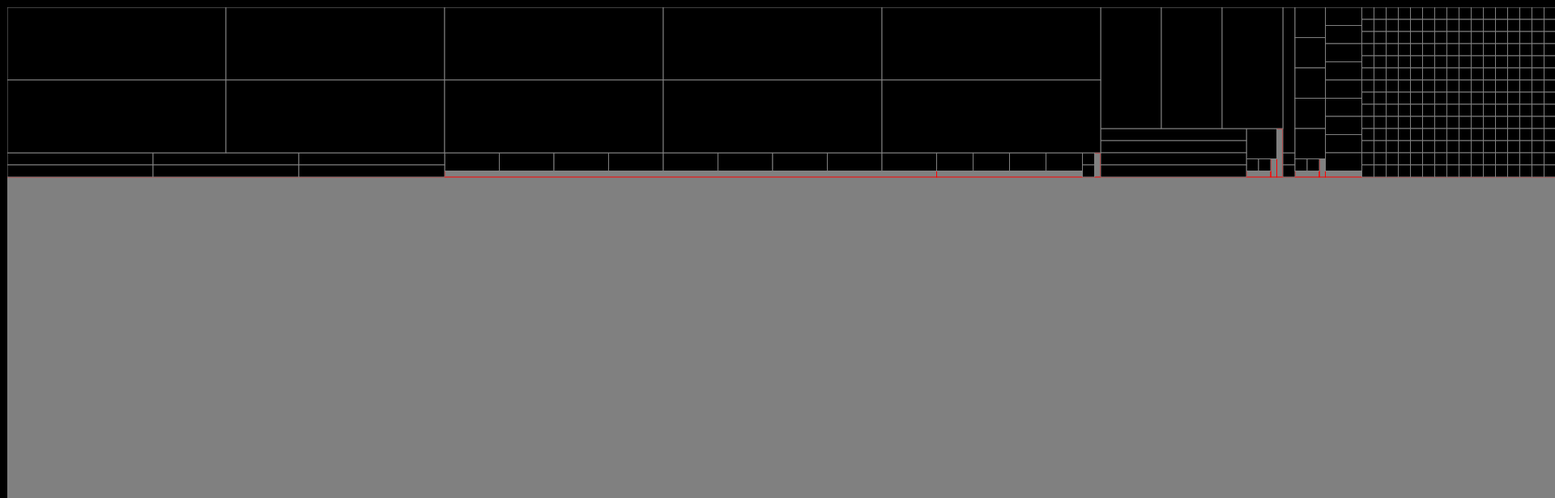
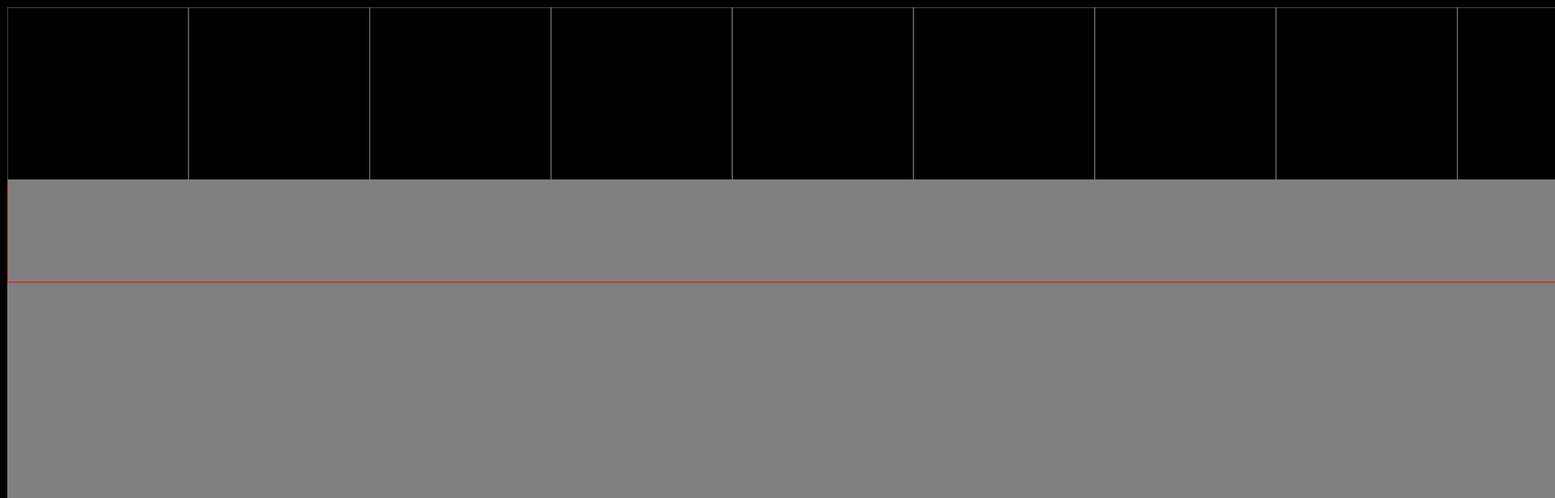
Before and after one commit to Infectedwafle/layout-manager, a plain HTML site: page index.html in a window 1280 px wide. Shown: the top 616 px of the page at 81% size, 1920 px wide, since content can reach past the window. Drawn offline with Linux system fonts and the light colour scheme.

Commit message:
changed some parts for testing

```diff
--- a/app.js
+++ b/app.js
@@ -5,33 +5,33 @@ let start = function() {
 	let parts = [
 		{
 			Id: 1,
-			Length: 10,
-			Width: 5,
+			Length: 21.35,
+			Width: 15,
+			Quantity: 5
+		},
+		{
+			Id: 2,
+			Length: 22.38,
+			Width: 15,
 			Quantity: 3
 		},
 		{
-			Id: 2,
-			Length: 4.5,
-			Width: 1.5,
-			Quantity: 9
-		},
-		{
 			Id: 3,
-			Length: 2.5,
-			Width: 2.5,
-			Quantity: 6
+			Length: 22.38,
+			Width: 21.35,
+			Quantity: 10
 		},
 		{
 			Id: 4,
-			Length: 1.5,
-			Width: 3,
-			Quantity: 15
+			Length: 22.38,
+			Width: 15,
+			Quantity: 7
 		},
 		{
 			Id: 5,
-			Length: 6,
-			Width: 18,
-			Quantity: 11
+			Length: 15,
+			Width: 3.27,
+			Quantity: 9
 		},
 		{
 			Id: 6,
@@ -41,12 +41,12 @@ let start = function() {
 		},
 		{
 			Id: 6,
-			Length: 1,
-			Width: 1,
+			Length: .75,
+			Width: .25,
 			Quantity: 250
 		}
 	];
-	let materialWidth = 15;
+	let materialWidth = 35;
 	let materialLength = null;
 	let totalQuantity = 1;
 	const distanceBetweenParts = 0;
@@ -72,7 +72,7 @@ let start = function() {
 
 let calculateLayout = function(parts, originalMaterialLength, originalMaterialWidth, unusableMaterialLength, unusableMaterialWidth, totalQuantity) {
 	const materialWidth = originalMaterialWidth - unusableMaterialLength; // outside inch is unusable
-	const materialLength = (originalMaterialLength || 1000) - unusableMaterialWidth;
+	const materialLength = (originalMaterialLength || 100000) - unusableMaterialWidth;
 	let currentLengthIndex = 0
 	let currentWidthIndex = 0
 
@@ -81,7 +81,7 @@ let calculateLayout = function(parts, originalMaterialLength, originalMaterialWi
 	let materialAreas = [{
 		x:0,
 		y:0,
-		length: materialLength || 100000,
+		length: materialLength,
 		width: materialWidth,
 		color: "red",
 		type: "material",
@@ -107,11 +107,28 @@ let calculateLayout = function(parts, originalMaterialLength, originalMaterialWi
 				// }
 				layoutCalculations = calculateMaterialAreaLayout(materialAreas[j], partLength, partWidth, remainingPartQuantity);
 
+				console.log('Tried Material', materialAreas[j].length, materialAreas[j].width);
 				if(layoutCalculations.newMaterialAreas.length > 0) {
 					materialAreas.splice(j, 1);
 
 					if(layoutCalculations) {
 						materialAreas = materialAreas.concat(layoutCalculations.newMaterialAreas);
+
+						// sort the material areas to ensure the smallest areas are used first
+						materialAreas = materialAreas.sort((a, b) => {
+							let areaA = a.length * a.width;
+							let areaB = b.length * b.width;
+
+							if(areaA < areaB) {
+								return -1;
+							}
+
+							if(areaA > areaB) {
+								return 1;
+							}
+
+							return 0;
+						});
 					}
 
 					remainingPartQuantity = layoutCalculations.remainingPartQuantity;
@@ -124,21 +141,6 @@ let calculateLayout = function(parts, originalMaterialLength, originalMaterialWi
 				}
 			}
 		}
-
-		materialAreas = materialAreas.sort((a, b) => {
-			let areaA = a.length * a.width;
-			let areaB = b.length * b.width;
-
-			if(areaA < areaB) {
-				return -1;
-			}
-
-			if(areaA > areaB) {
-				return 1;
-			}
-
-			return 0;
-		});
 
 
 	}
@@ -176,6 +178,8 @@ let calculateMaterialAreaLayout = function(materialArea, partLength, partWidth,
 	const remainingPartQuantity = partQuantity - (numberOutWidth * numberOutLengthFull);
 	const remainingPartQuantityFlipped = partQuantity - (numberOutWidthFlipped * numberOutLengthFullFlipped);
 
+	console.log("materialLength: ", materialLength);
+	console.log("materialWidth: ", materialWidth);
 	console.log("numberOutWidth: ", numberOutWidth);
 	console.log("numberOutLengthFull: ", numberOutLengthFull, numberOutLengthFullMax);
 	console.log("numberOutWidthFlipped: ", numberOutWidthFlipped);
@@ -318,7 +322,7 @@ let checkIfPartFitsInMaterialArea = function(materialLength, materialWidth, part
 }
 
 let draw = function(images) {
-	let scale = 15;
+	let scale = 10;
 	for(let i = 0; i < images.length; i++) {
 		if(images[i].type === 'part') {
 			ctx.fillStyle = images[i].color;
@@ -333,3 +337,23 @@ let draw = function(images) {
 }
 
 document.addEventListener('DOMContentLoaded', start(), false);
+
+document.getElementById('layout-manager').onmouseover=function(event) {
+    var canvasPos = {
+        x: this.offsetLeft,
+        y: this.offsetTop
+    };
+    var coord = {
+        x: event.pageX-canvasPos.x,
+        y: event.pageY-canvasPos.y
+    };
+
+    console.log(coord);
+};
+
+function getCursorPosition(canvas, event) {
+	var rect = canvas.getBoundingClientRect();
+	var x = event.clientX - rect.left;
+	var y = event.clientY - rect.top;
+	console.log("x: " + x + " y: " + y);
+}
--- a/index.html
+++ b/index.html
@@ -7,7 +7,7 @@
 	<link rel="stylesheet" href="style.css" type="text/css"></style>
 </head>
 <body>
-	<canvas id="layout-manager" width="5000" height="1080">
+	<canvas id="layout-manager" width="9999" height="1080">
 		Need Canvas
 	</canvas>
 </body>
```
Also changed, not shown: functions/calculateYield.js (added).
